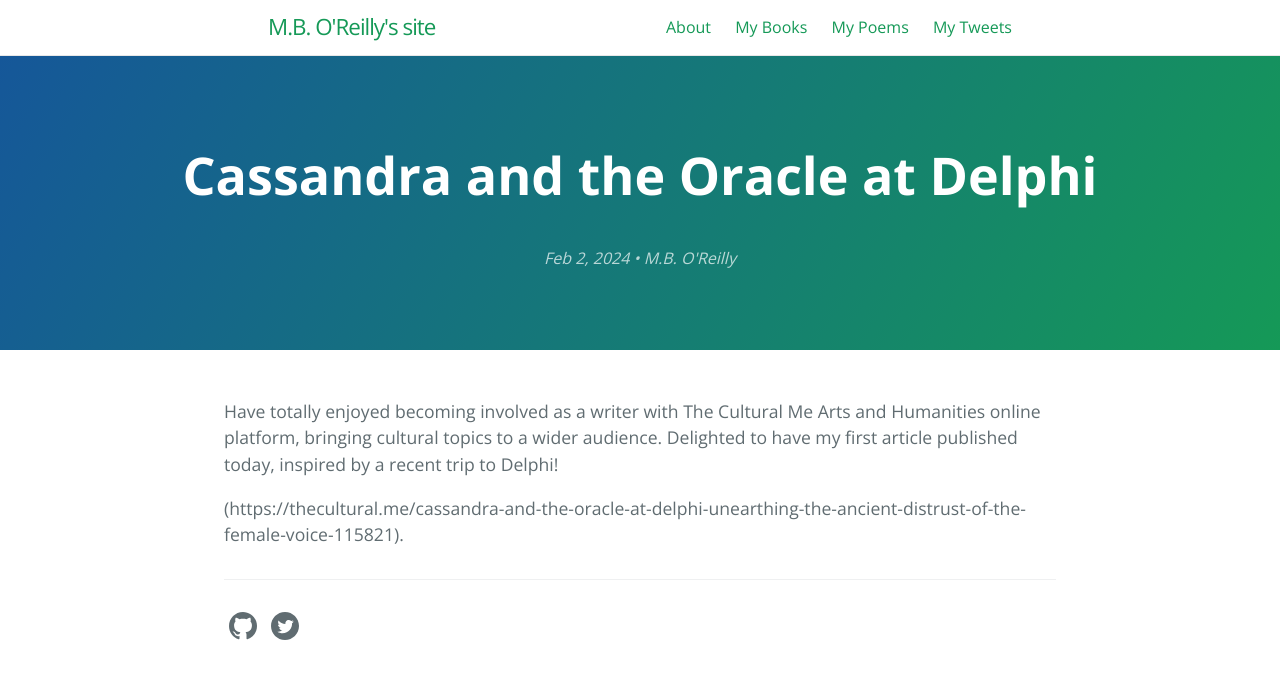
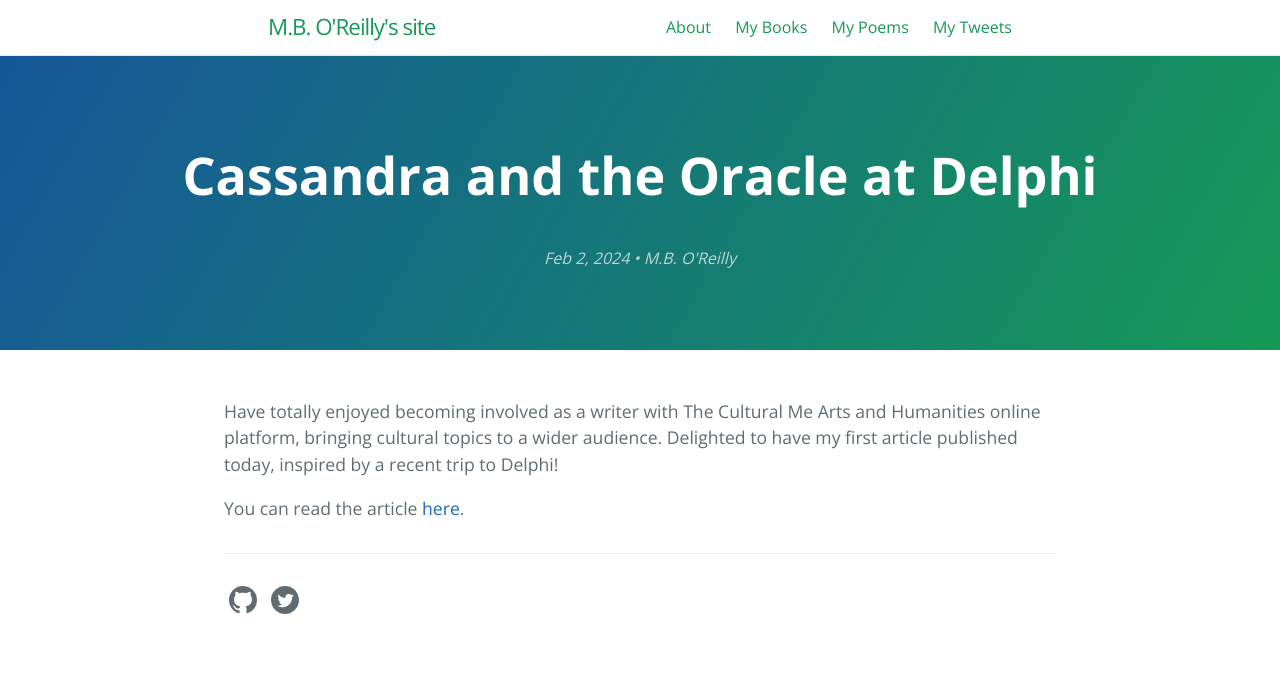
Before and after one commit to conoreilly/mbwebsite, a Jekyll site: the page built from _posts/2024-02-02-Cultural-me-Cassandra.md, in a window 1280 px wide. Shown: the top 679 px of the page. Built offline with Jekyll 4.4.1, drawn with Linux system fonts in a browser that asks for light colours.

Commit message:
Fixed cultural me link

```diff
--- a/_posts/2024-02-02-Cultural-me-Cassandra.md
+++ b/_posts/2024-02-02-Cultural-me-Cassandra.md
@@ -7,4 +7,4 @@ date: 2024-02-02
 
 Have totally enjoyed becoming involved as a writer with The Cultural Me Arts and Humanities online platform, bringing cultural topics to a wider audience. Delighted to have my first article published today, inspired by a recent trip to Delphi!
 
-(https://thecultural.me/cassandra-and-the-oracle-at-delphi-unearthing-the-ancient-distrust-of-the-female-voice-115821).
+You can read the article [here](https://thecultural.me/cassandra-and-the-oracle-at-delphi-unearthing-the-ancient-distrust-of-the-female-voice-115821).
```
